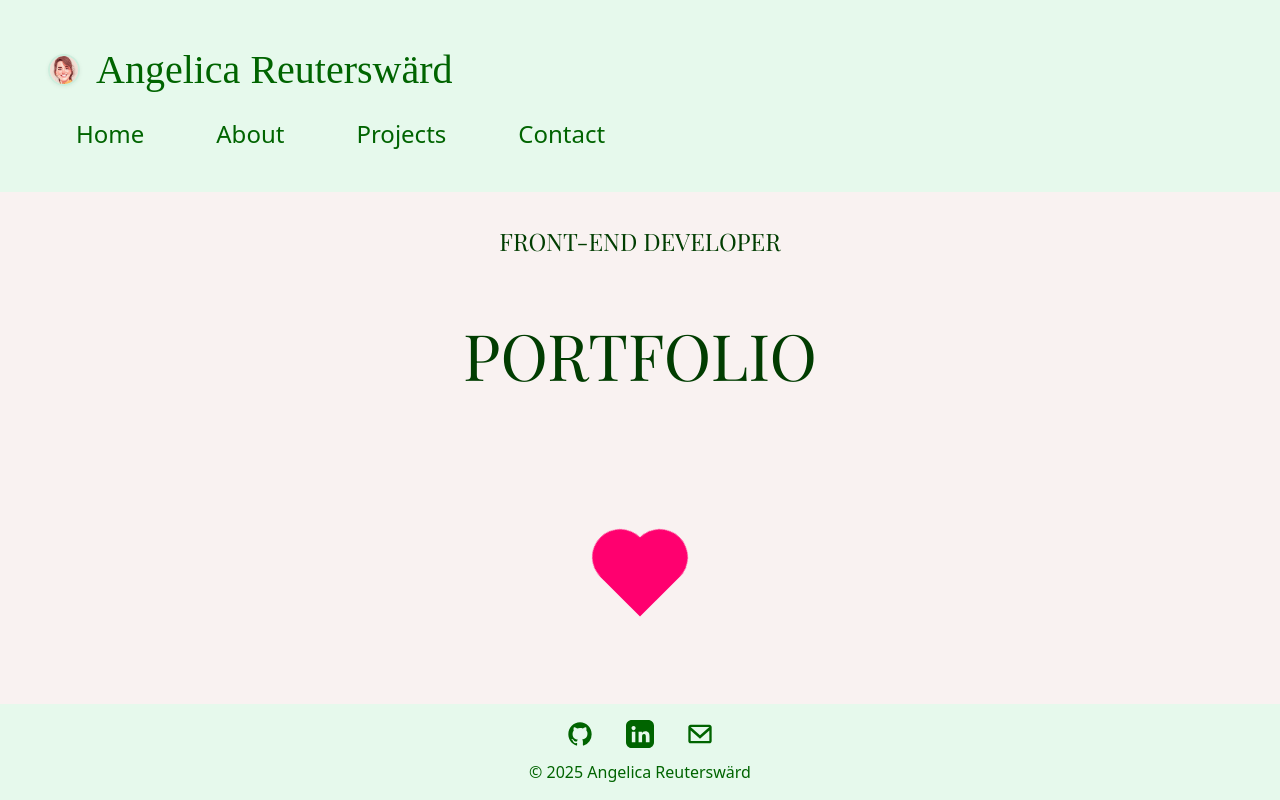
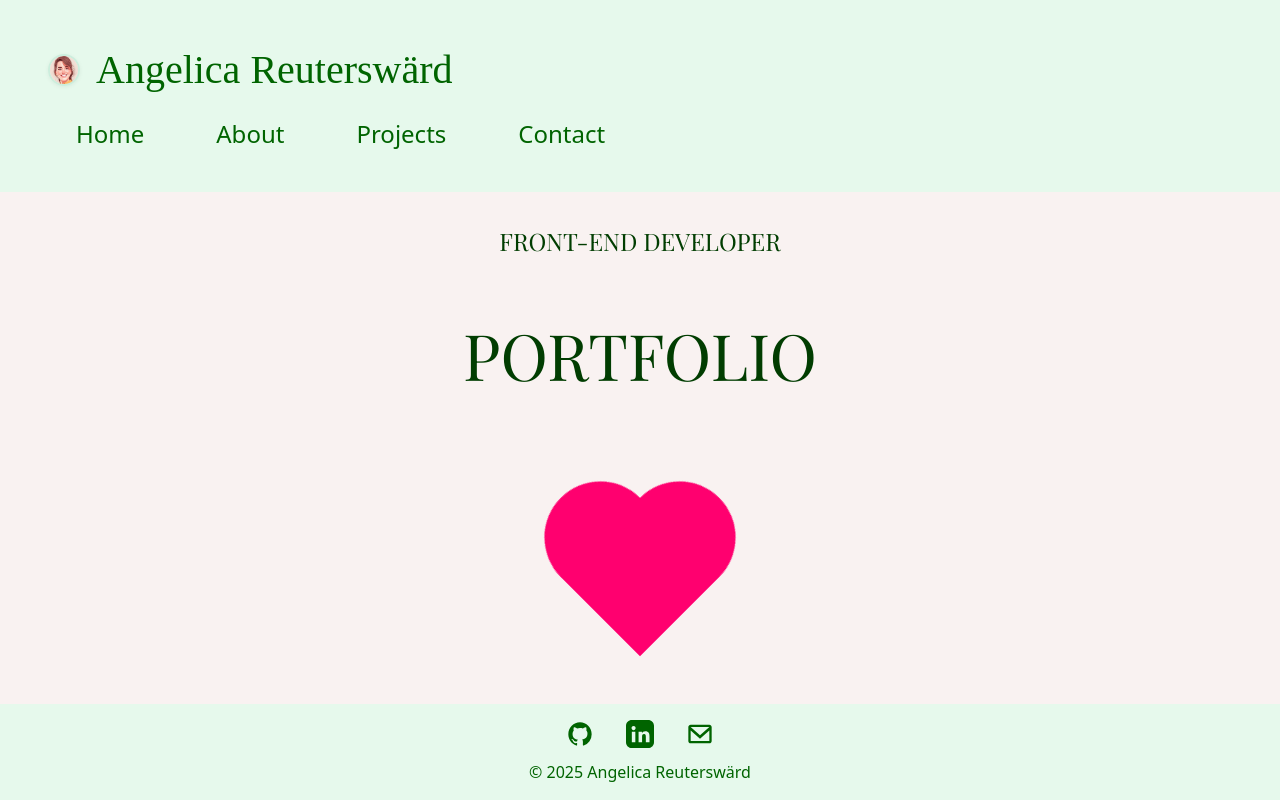
Before and after one commit to Ayngie/react-portfolio, a React (Vite) app: page / in a window 1280 px wide. Built offline with nearby package versions, Linux system fonts and the light colour scheme; no server answers; a web font is replaced by a local one.

Commit message:
Feat: made heart animation responsive

```diff
--- a/src/pages/Home/Home.scss
+++ b/src/pages/Home/Home.scss
@@ -1,6 +1,9 @@
 @use '../../styles/mixins' as *;
 
 .home-section {
+  display: flex;
+  flex-direction: column;
+  align-items: center;
   .title-container {
     .home-title {
       font-family: 'Playfair Display', sans-serif;
@@ -15,6 +18,25 @@
   }
 
   .heart-container {
-    @include heart;
+    @include largeHeart;
   }
 }
+
+@media (max-width: 768px) {
+  .home-section {
+    .title-container {
+      .home-title {
+        font-size: 1.2rem;
+      }
+      .FED {
+        font-size: 1.2rem;
+      }
+      .PORTFOLIO {
+        font-size: 3rem;
+      }
+    }
+    .heart-container {
+      @include smallHeart;
+    }
+  }
+}
--- a/src/styles/_mixins.scss
+++ b/src/styles/_mixins.scss
@@ -2,8 +2,61 @@
   background: rgb(255, 0, 111);
 }
 
-@mixin heart {
+@mixin largeHeart {
   height: 30vh;
+  display: flex;
+  justify-content: center;
+  align-items: center;
+
+  .heart {
+    position: relative;
+    height: 140px;
+    width: 140px;
+    transform: rotate(45deg);
+    animation: heart 1.5s infinite;
+    @include themeColor;
+  }
+  .heart::before,
+  .heart::after {
+    position: absolute;
+    content: '';
+    height: 140px;
+    width: 140px;
+    border-radius: 50%;
+    @include themeColor;
+  }
+  .heart::before {
+    left: -70px;
+  }
+  .heart::after {
+    top: -70px;
+    left: 0px;
+  }
+
+  @keyframes heart {
+    0% {
+      transform: rotate(45deg) scale(0.8);
+    }
+    5% {
+      transform: rotate(45deg) scale(0.9);
+    }
+    10% {
+      transform: rotate(45deg) scale(0.8);
+    }
+    15% {
+      transform: rotate(45deg) scale(1);
+    }
+    50% {
+      transform: rotate(45deg) scale(0.8);
+    }
+    100% {
+      transform: rotate(45deg) scale(0.8);
+    }
+  }
+}
+
+@mixin smallHeart {
+  height: 15vh;
   display: flex;
   justify-content: center;
   align-items: center;
@@ -33,6 +86,7 @@
     left: 0px;
   }
 
+  // Reuse the same keyframes
   @keyframes heart {
     0% {
       transform: rotate(45deg) scale(0.8);
```
